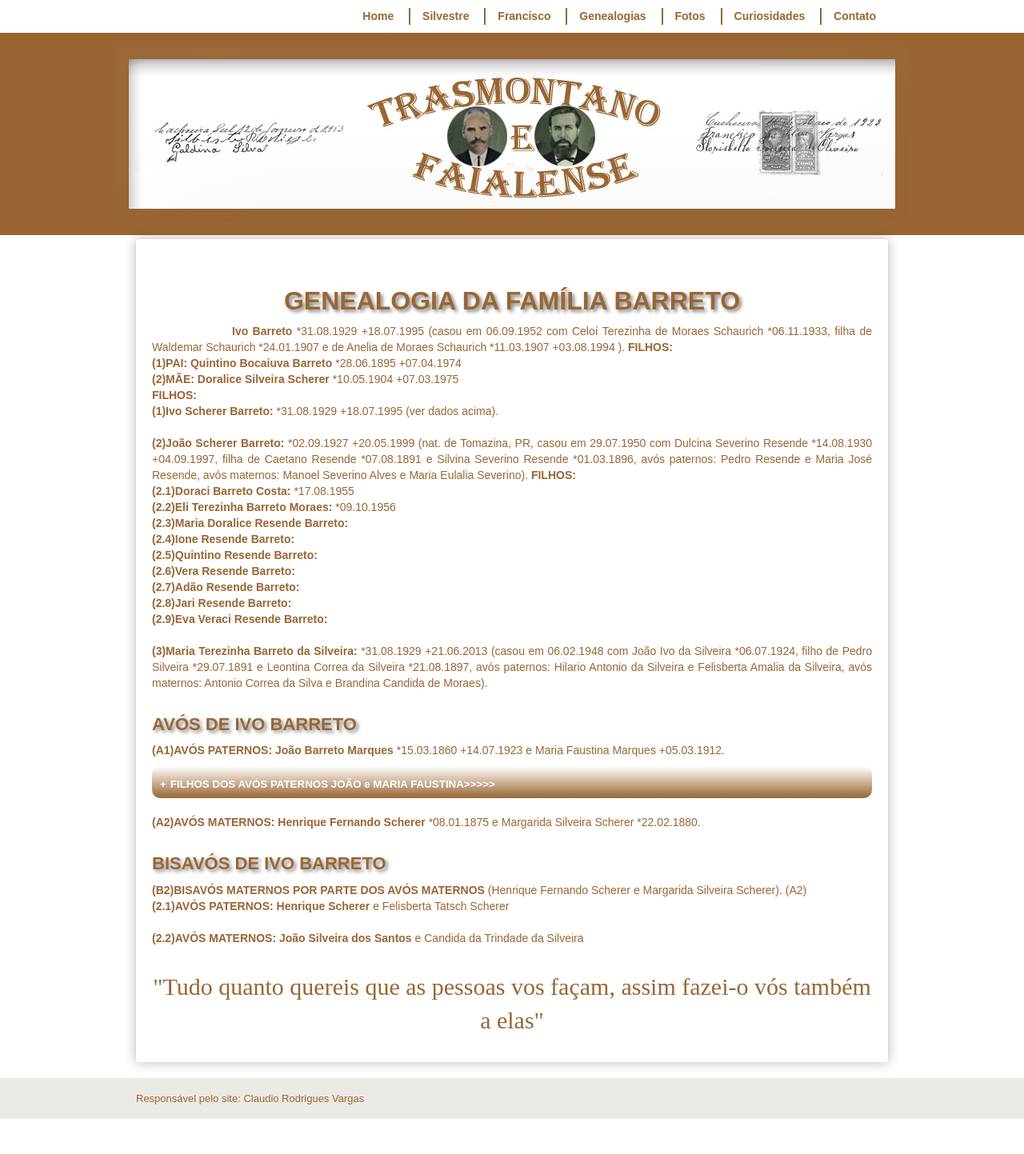
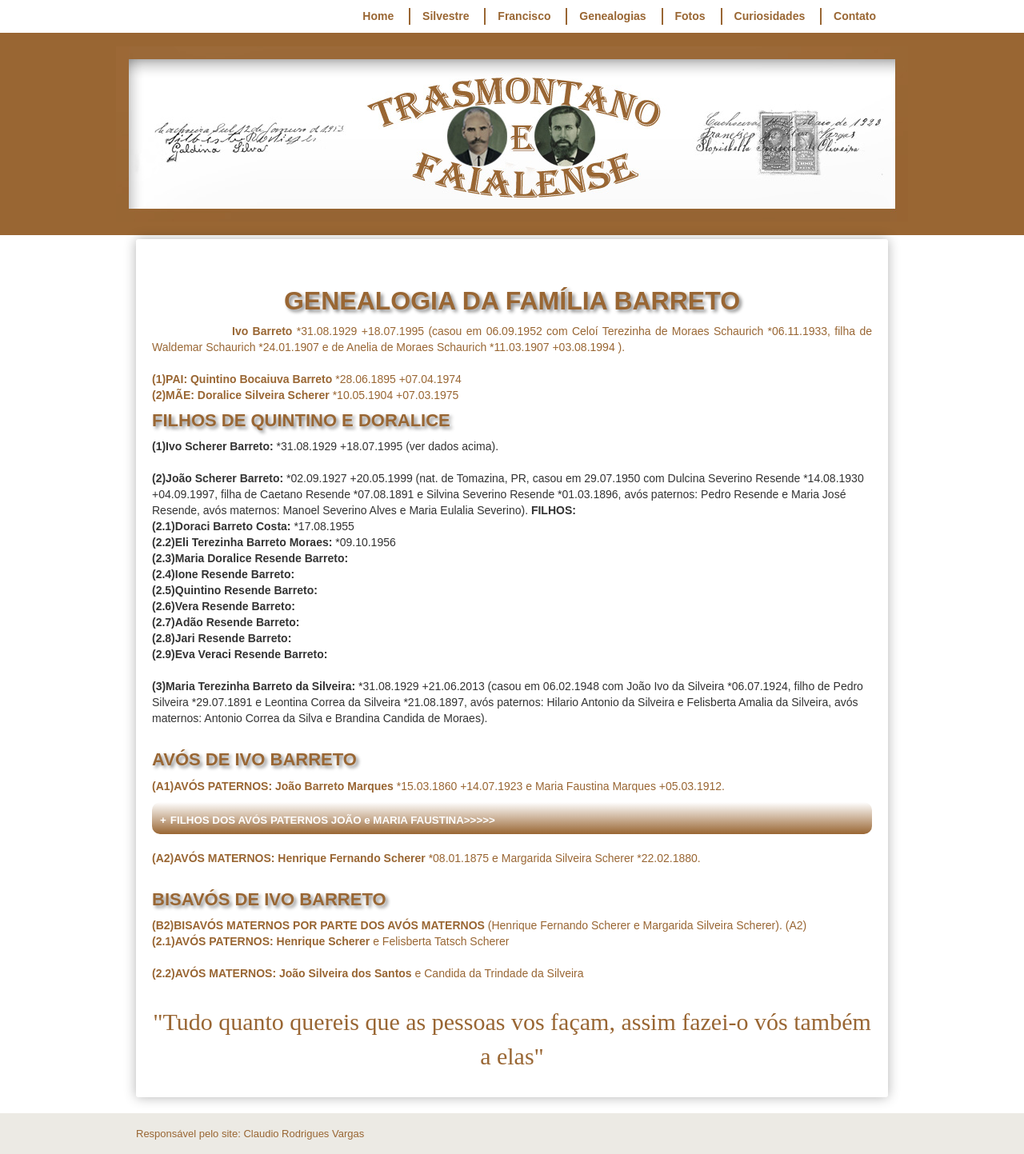
Before and after one commit to claudiovargas1955/claudiovargas1955.github.io, a Jekyll site: the page built from _pages/familia-barreto.html, in a window 1280 px wide. Shown: the whole page at 80% size. Built offline with Jekyll 4.4.1, drawn with Linux system fonts in a browser that asks for light colours; some web fonts are replaced; before the commit the page ends 1399 px from its top, so only the background shows below that.

Commit message:
Update familia-barreto.html

```diff
--- a/_pages/familia-barreto.html
+++ b/_pages/familia-barreto.html
@@ -97,11 +97,12 @@ details[open] summary {color:#996633;
 <h1>GENEALOGIA DA FAMÍLIA BARRETO</h1>
 
 <b><p style="text-indent:100px";/>Ivo Barreto </b>*31.08.1929 +18.07.1995 (casou em 06.09.1952 com Celoí Terezinha de Moraes Schaurich
-*06.11.1933, filha de Waldemar Schaurich *24.01.1907 e de Anelia de Moraes Schaurich *11.03.1907 +03.08.1994 ). <b>FILHOS: </b><br>
+*06.11.1933, filha de Waldemar Schaurich *24.01.1907 e de Anelia de Moraes Schaurich *11.03.1907 +03.08.1994 ). <br><br>
 
 <b>(1)PAI: Quintino Bocaiuva Barreto  </b>*28.06.1895 +07.04.1974<br>
 <b>(2)MÃE: Doralice Silveira Scherer </b>*10.05.1904 +07.03.1975<br>
-<b>FILHOS:</b><br>
+
+<h4>FILHOS DE QUINTINO E DORALICE</h4>
 <b>(1)Ivo Scherer Barreto: </b>*31.08.1929 +18.07.1995 (ver dados acima). <br><br>
 
 <b>(2)João Scherer Barreto: </b>*02.09.1927 +20.05.1999 (nat. de Tomazina, PR, casou em 29.07.1950 com Dulcina Severino Resende
```
